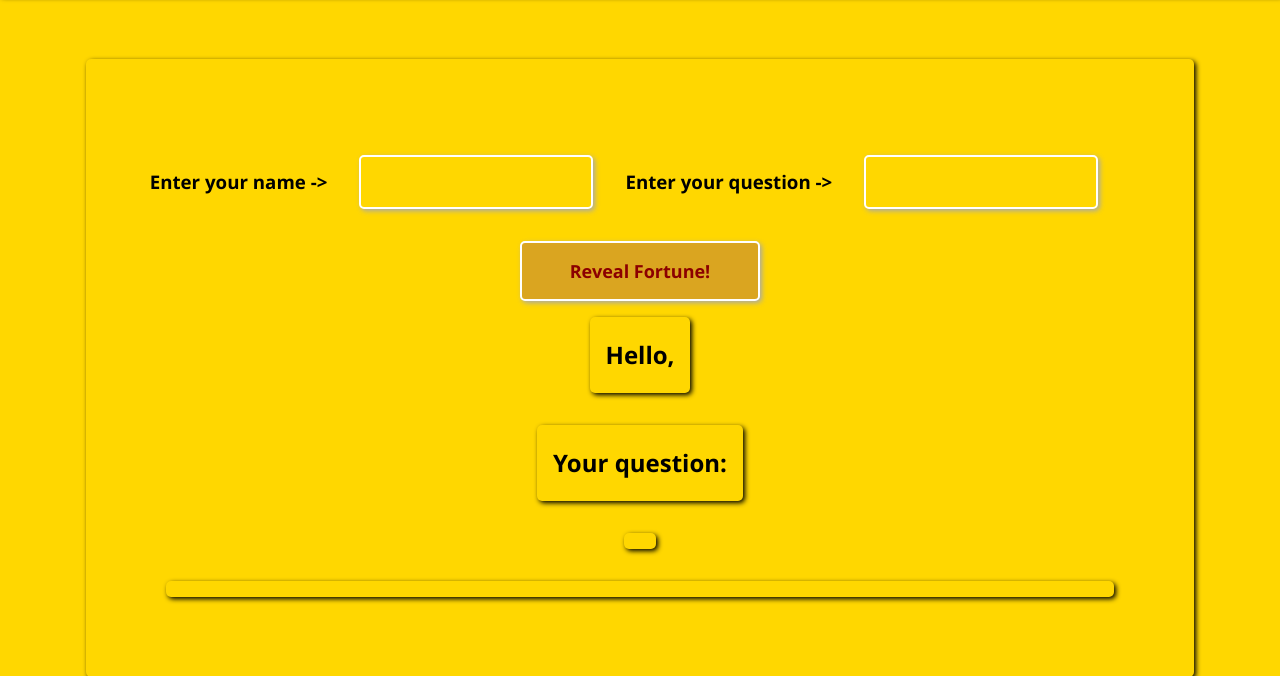
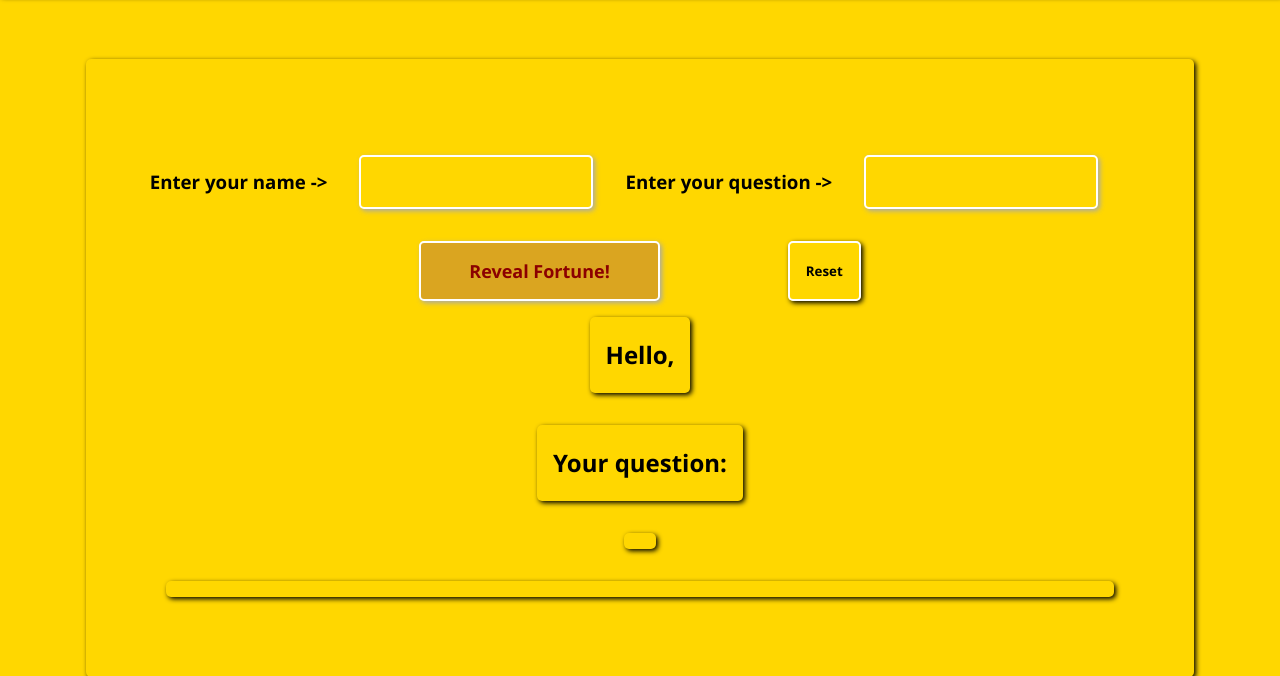
Before and after one commit to alinakov96/alinakov96.github.io, a PHP site: page / in a window 1280 px wide. Shown: the part 260-936 px from the top of the page. Run offline with PHP 8.4, Linux system fonts and the light colour scheme.

Commit message:
updated content

```diff
--- a/fortune_cookie.css
+++ b/fortune_cookie.css
@@ -160,6 +160,19 @@
           box-shadow: 2px 2px 5px darkgray;
 }
 
+.button #reload-btn {
+  padding: 1rem;
+  font-family: "Segoe UI", Tahoma, Geneva, Verdana, sans-serif;
+  font-weight: bold;
+  background: none;
+  color: black;
+  border: solid 2px white;
+  border-radius: 5px;
+  -webkit-box-shadow: 2px 2px 5px black;
+          box-shadow: 2px 2px 5px black;
+  margin-left: 8rem;
+}
+
 #fortune {
   display: -webkit-box;
   display: -ms-flexbox;
--- a/fortune_cookie.js
+++ b/fortune_cookie.js
@@ -54,3 +54,7 @@
         "What the heck is this shaite?";
   }
 });
+
+document.getElementById("reload-btn").addEventListener("click", function () {
+  location.reload();
+});
--- a/fortune_cookie.scss
+++ b/fortune_cookie.scss
@@ -110,6 +110,18 @@
     border-radius: 5px;
     box-shadow: 2px 2px 5px darkgray;
   }
+
+  #reload-btn {
+    padding: 1rem;
+    font-family: "Segoe UI", Tahoma, Geneva, Verdana, sans-serif;
+    font-weight: bold;
+    background: none;
+    color: black;
+    border: solid 2px white;
+    border-radius: 5px;
+    box-shadow: 2px 2px 5px black;
+    margin-left: 8rem;
+  }
 }
 
 #fortune {
--- a/index.html
+++ b/index.html
@@ -24,6 +24,7 @@
         </div>
         <div class="button">
           <button id="submit-btn" type="submit">Reveal Fortune!</button>
+          <button id="reload-btn" type="submit">Reset</button>
         </div>
         <div class="answers">
           <div class="greeting">
```
Also changed, not shown: 1 other file.
